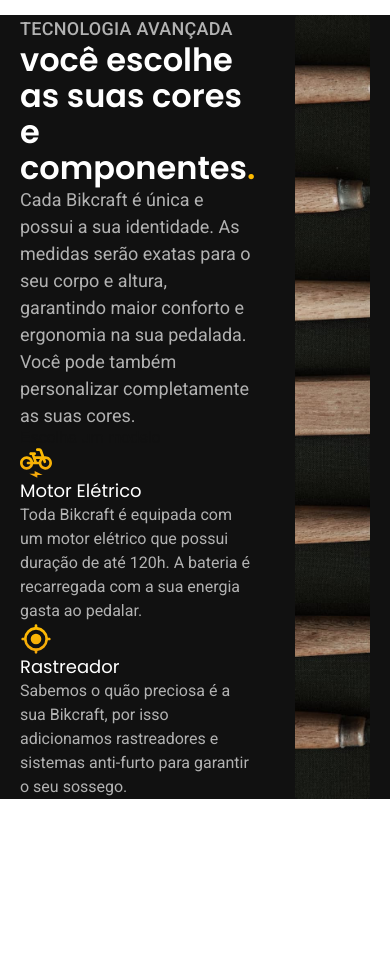
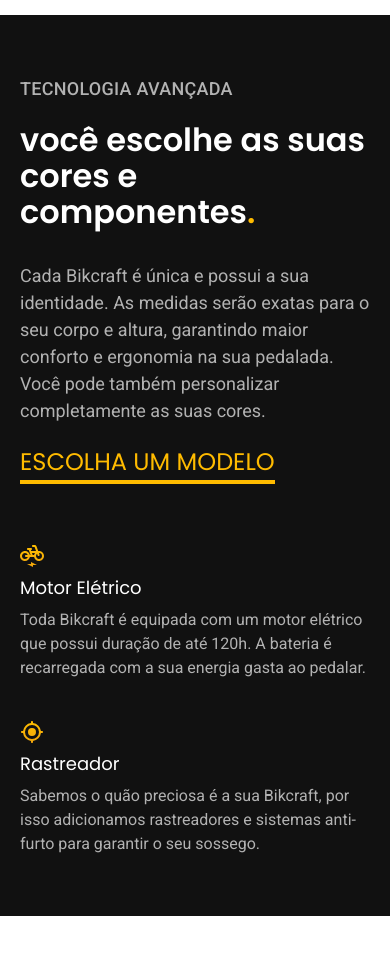
Before and after one commit to lizandraRuiz/bikcraft, a plain HTML site: page index.html in a window 390 px wide. Shown: the part 1300-2255 px from the top of the page. Drawn offline with Linux system fonts and the light colour scheme.

Commit message:
tecnologia 2

```diff
--- a/css/home/tecnologia.css
+++ b/css/home/tecnologia.css
@@ -1,5 +1,6 @@
 .tecnologia-bg{
     background-color: var(--cor-11);
+    box-shadow: inset 0 80px var(--cor-0), inset 0 -80px var(--cor-0);
 }
 
 .tecnologia{
@@ -15,3 +16,65 @@
     object-position: left;
 
 }
+
+.tecnologia-conteudo{
+    padding-top: 160px;
+    padding-bottom: 160px;
+}
+
+.tecnologia-conteudo > span{
+    display: block;
+    margin-bottom: 20px;
+}
+
+.tecnologia-conteudo h2{
+    margin-bottom: 32px;
+}
+
+.tecnologia-conteudo > p{
+    margin-bottom: 20px;
+}
+
+.tecnologia a{
+    margin-bottom: 80px;
+}
+
+.tecnologia-vantagem{
+    display: flex;
+    gap: 40px;
+}
+
+.tecnologia-vantagem h3{
+    margin-bottom: 8px;
+    width: max-content;
+}
+
+.tecnologia-vantagem img{
+    width: 24px;
+    margin-bottom: 8px;
+}
+
+@media(max-width: 800px){
+    .tecnologia-bg{
+        box-shadow: initial;
+    }
+    .tecnologia{
+        grid-template-columns: 1fr;
+    }
+    .tecnologia-conteudo{
+        padding-top: 60px;
+        padding-bottom: 60px;
+    }
+    .tecnologia-imagem{
+        display: none;
+    }
+    .tecnologia a{
+        margin-bottom: 60px;
+    }
+}
+
+@media(max-width: 600px){
+    .tecnologia-vantagem{
+        flex-direction: column;
+    }
+}
--- a/css/utilidades/componentes.css
+++ b/css/utilidades/componentes.css
@@ -18,6 +18,26 @@
   font: 600 1.125rem/1.35 "Poppins", sans-serif;
 }
 
+.link{
+  display: inline-block;
+  color: var(--cor-p1);
+  font: 500 1.5rem/1.5 "Poppins", sans-serif;
+  text-transform: uppercase;
+
+}
+
+.link::after{
+  content: "";
+  display: block;
+  width: 100%;
+  height: 4px;
+  background-color: currentColor;
+}
+
+.link:hover{
+  color: var(--cor-0);
+}
+
 .botao:hover {
   background: linear-gradient(#ffb60d, #e59317);
 }
--- a/index.html
+++ b/index.html
@@ -83,6 +83,7 @@
                 <h2 class="font-1-xxl cor-0">você escolhe as suas cores e componentes<span class="cor-p1">.</span></h2>
                 <p class="font-2-l cor-5">Cada Bikcraft é única e possui a sua identidade. As medidas serão exatas para o seu corpo e altura, garantindo maior conforto e ergonomia na sua pedalada. Você pode também personalizar completamente as suas cores.</p>
                 <a class="link" href="./biclicletas.html">Escolha um modelo</a>
+                <div class="tecnologia-vantagem">
                     <div>
                         <img src="img/icones/eletrica.svg" alt="">
                         <h3 class="font-1-m cor-0">Motor Elétrico</h3>
@@ -92,6 +93,7 @@
                         <img src="img/icones/rastreador.svg" alt="">
                         <h3 class="font-1-m cor-0">Rastreador</h3>
                         <p class="font-2-s cor-5">Sabemos o quão preciosa é a sua Bikcraft, por isso adicionamos rastreadores e sistemas anti-furto para garantir o seu sossego.</p>
+                    </div>
                 </div>
             </div>
 
```
Lines whose indentation alone changed are shown as unchanged.
